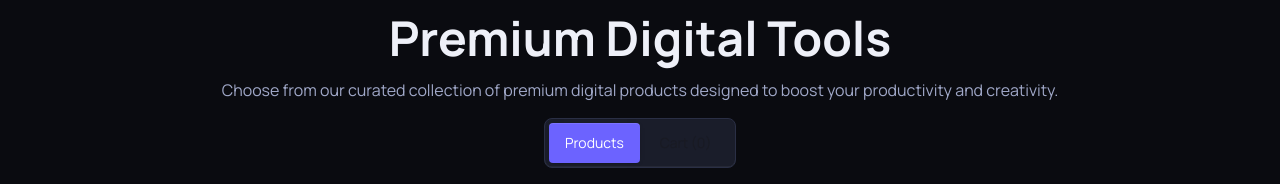
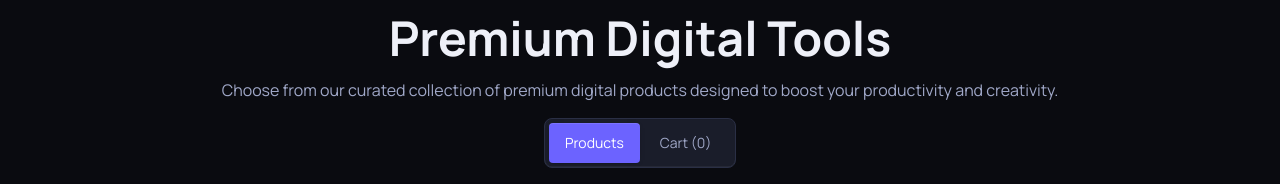
Before and after one commit to nusratjahan7/digitools-web, a React (Vite) app: page / in a window 1280 px wide. Shown: the part 825-1009 px from the top of the page. Built offline with nearby package versions, Linux system fonts and the light colour scheme.

Commit message:
add text color on tab

```diff
--- a/src/App.jsx
+++ b/src/App.jsx
@@ -40,11 +40,11 @@ const [carts, setCarts] = useState([])
            <ModelHeder></ModelHeder>
 
             <div className="tabs tabs-box bg-(--surface) border border-(--border) w-48 mx-auto my-4">
-            <input type="radio" name="my_tabs_1" className={`tab flex-1  ${
+            <input type="radio" name="my_tabs_1" className={`tab flex-1 text-(--text2)  ${
           activeTab === "products" ? "[--tab-bg:var(--accent)] text-white" : ""}`} aria-label="Products"
              onClick={() => setActiveTab("products")}
             defaultChecked />
-            <input type="radio" name="my_tabs_1" className={`tab flex-1 ${
+            <input type="radio" name="my_tabs_1" className={`tab flex-1 text-(--text2) ${
           activeTab === "cart" ? "[--tab-bg:var(--accent)] text-white" : ""
         }`} aria-label={`Cart (${carts.length})`}
             onClick={() => setActiveTab("cart")} />
```
